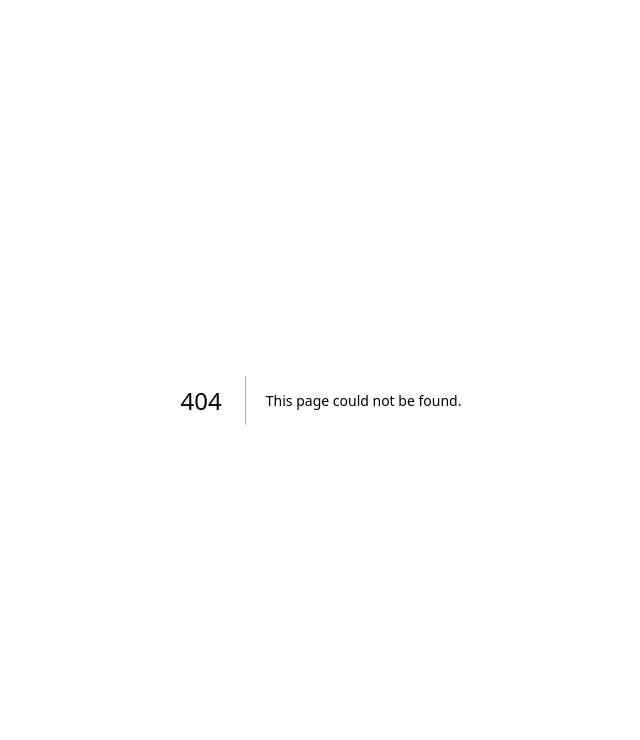
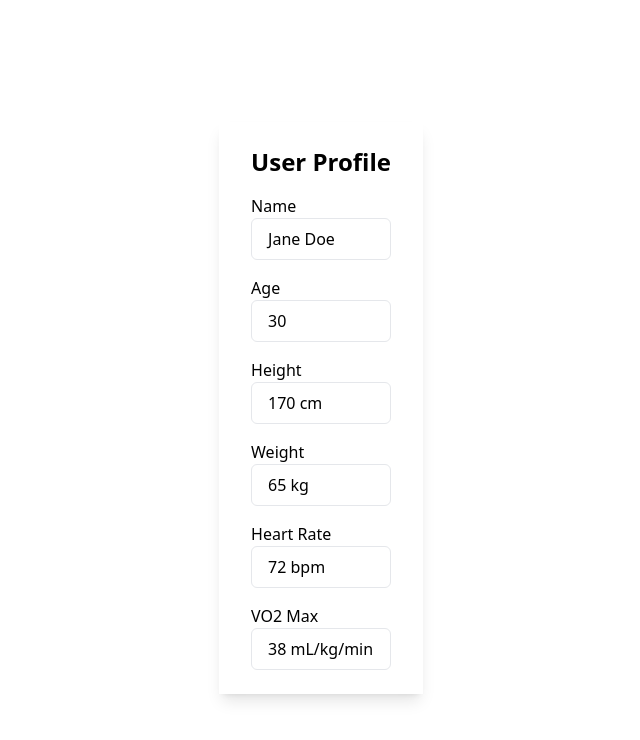
Before and after one commit to berkecengiz/healtcare-management-ai-bot, a Next.js app: page /profile in a window 1280 px wide. Before the commit this address had no page. Shown: the top 740 px of the page, without its empty margins (319-959 px from the left). Built offline with nearby package versions, Linux system fonts and the light colour scheme.

Commit message:
create-profile page

```diff
--- a/src/pages/login.js
+++ b/src/pages/login.js
@@ -1,5 +1,4 @@
 import { useState } from 'react';
-// ... other imports as needed
 
 export default function SignIn() {
   const [email, setEmail] = useState('');
--- /dev/null
+++ b/src/pages/profile.js
@@ -0,0 +1,45 @@
+export default function Profile() {
+    // TODO: Placeholder user data - replace with actual data from your authentication state or API
+    const userData = {
+      name: "Jane Doe",
+      age: 30,
+      height: "170 cm",
+      weight: "65 kg",
+      heartRate: "72 bpm",
+      vo2Max: "38 mL/kg/min",
+    };
+
+    return (
+      <div className="flex flex-col items-center justify-center min-h-screen py-2">
+        <div className="px-8 py-6 mt-4 text-left bg-white shadow-lg">
+          <h3 className="text-2xl font-bold text-center">User Profile</h3>
+          <div className="mt-4">
+            <div>
+              <label className="block" htmlFor="name">Name</label>
+              <div className="px-4 py-2 border rounded-md" id="name">{userData.name}</div>
+            </div>
+            <div className="mt-4">
+              <label className="block" htmlFor="age">Age</label>
+              <div className="px-4 py-2 border rounded-md" id="age">{userData.age}</div>
+            </div>
+            <div className="mt-4">
+              <label className="block" htmlFor="height">Height</label>
+              <div className="px-4 py-2 border rounded-md" id="height">{userData.height}</div>
+            </div>
+            <div className="mt-4">
+              <label className="block" htmlFor="weight">Weight</label>
+              <div className="px-4 py-2 border rounded-md" id="weight">{userData.weight}</div>
+            </div>
+            <div className="mt-4">
+              <label className="block" htmlFor="heartRate">Heart Rate</label>
+              <div className="px-4 py-2 border rounded-md" id="heartRate">{userData.heartRate}</div>
+            </div>
+            <div className="mt-4">
+              <label className="block" htmlFor="vo2Max">VO2 Max</label>
+              <div className="px-4 py-2 border rounded-md" id="vo2Max">{userData.vo2Max}</div>
+            </div>
+          </div>
+        </div>
+      </div>
+    );
+  }
```
